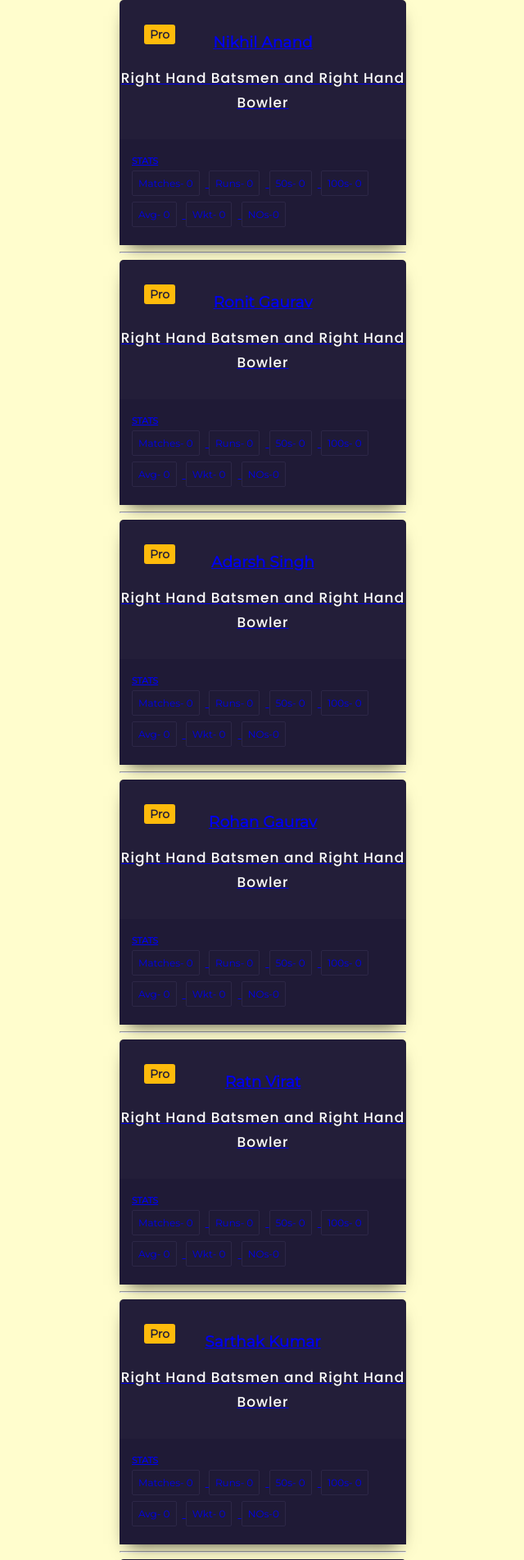
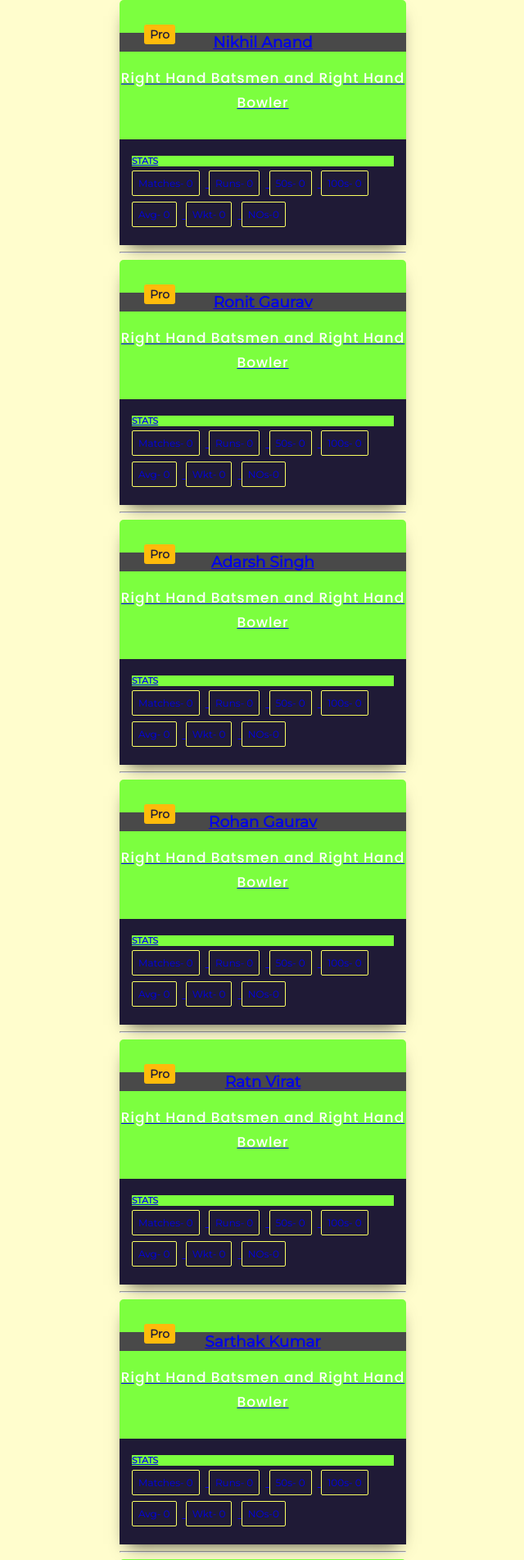
Before and after one commit to rishabhgaurav007/IndoorCricketScoring, a Django app: page / in a window 1280 px wide. Shown: the top 1903 px of the page at 82% size, without its empty margins (319-959 px from the left). Run offline with Django 3.2, Linux system fonts and the light colour scheme; data comes from the database, SQL or seed files in the repository.

```diff
--- a/static/styles.css
+++ b/static/styles.css
@@ -33,11 +33,13 @@ body {
 
 h3 {
     margin: 10px 0;
+	background-color: #494949;
 }
 
 h6 {
     margin: 5px 0;
     text-transform: uppercase;
+	background-color: #7cff3f;
 }
 p{
     font-family: 'Poppins', sans-serif;
@@ -428,7 +430,7 @@ mark{
 
 
 .card-container {
-    background-color: #231e39;
+    background-color: #7cff3f;
     border-radius: 5px;
     box-shadow: 0px 10px 20px -10px rgba(0, 0, 0, 0.75);
     color: #b3b8cd;
@@ -486,7 +488,7 @@ button.primary.ghost {
 }
 
 .skills ul li {
-    border: 1px solid #2d2747;
+    border: 1px solid #fcff62;
     border-radius: 2px;
     display: inline-block;
     font-size: 12px;
```
